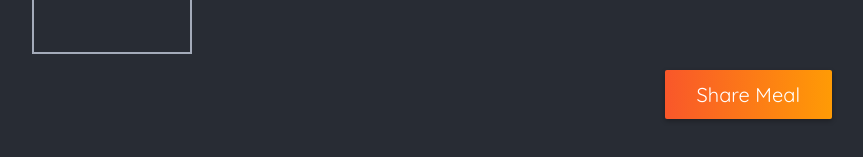
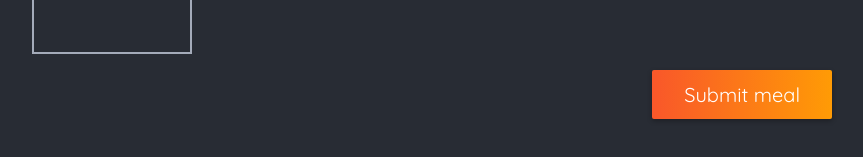
Before and after one commit to ivangil18/foodies, a Next.js app: page /meals/share in a window 1280 px wide. Shown: the part 1113-1270 px from the top of the page, without its empty margins (32-895 px from the left). Built offline with nearby package versions, Linux system fonts and the light colour scheme.

Commit message:
form submittion status feedback

```diff
--- a/app/meals/share/page.js
+++ b/app/meals/share/page.js
@@ -1,6 +1,7 @@
 import ImagePicker from "@/components/meals/image-picker";
 import classes from "./page.module.css";
 import { shareMeal } from "@/lib/accions";
+import MealSubmitButton from "@/components/meals/meal-submit-button";
 
 export default function ShareMealPage() {
   return (
@@ -42,7 +43,7 @@ export default function ShareMealPage() {
           </p>
           <ImagePicker label={"Select meal image:"} name={"image"} />
           <p className={classes.actions}>
-            <button type="submit">Share Meal</button>
+            <MealSubmitButton />
           </p>
         </form>
       </main>
--- /dev/null
+++ b/components/meals/meal-submit-button.js
@@ -0,0 +1,15 @@
+"use client";
+
+import { useFormStatus } from "react-dom";
+
+function MealSubmitButton() {
+  const { pending } = useFormStatus();
+
+  return (
+    <button type="submit" disabled={pending}>
+      {pending ? "Submitting..." : "Submit meal"}{" "}
+    </button>
+  );
+}
+
+export default MealSubmitButton;
```
Also changed, not shown: 1 other file (tests, documents, lock files or other folders).
